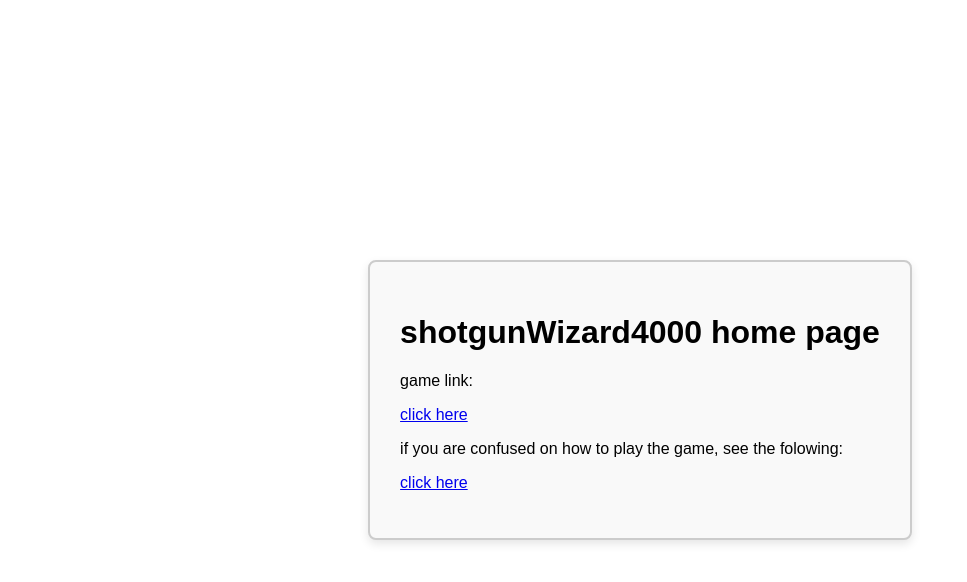
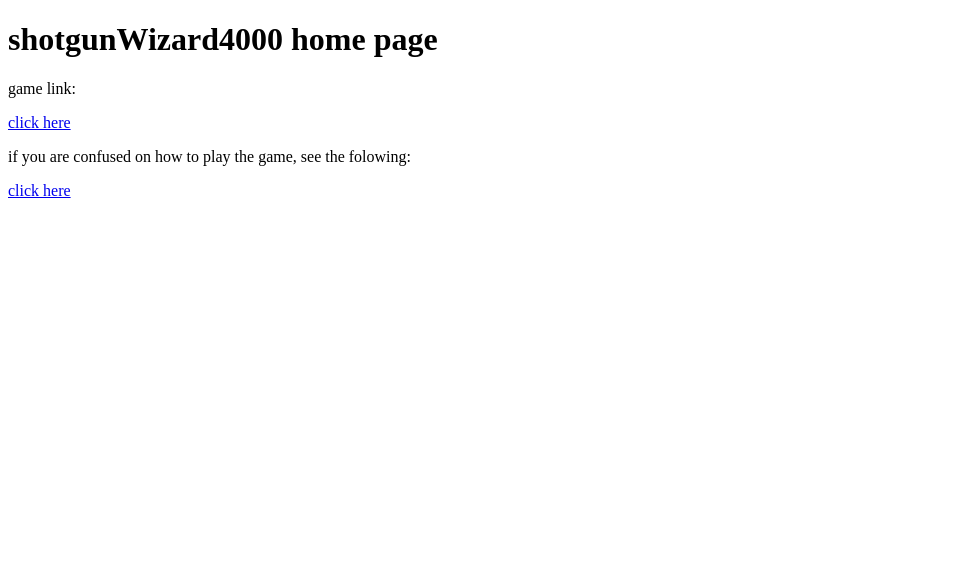
Before and after one commit to Felix-Shepherd/ShotgunWizard4000, a plain HTML site: page index.html in a window 1280 px wide. Shown: the whole page, without its empty margins (0-967 px from the left). Drawn offline with Linux system fonts and the light colour scheme.

Commit message:
css is lowk just bloatware

```diff
--- a/controls.css
+++ /dev/null
@@ -1,27 +0,0 @@
-
-html, body {
-  height: 100%;
-  margin: 0;
-  display: flex;
-  align-items: center;
-  justify-content: center;
-}
-
-
-body {
-  font-family: Arial, Helvetica, sans-serif;
-}
-
-
-.center-box {
-    max-width: 600px;
-    margin: 80px auto;
-    padding: 30px;
-    background: #f9f9f9;
-    border: 2px solid #ccc;
-    border-radius: 8px;
-    box-shadow: 0 4px 10px rgba(0,0,0,0.1);
-    text-align: left;
-    font-family: Arial, Helvetica, sans-serif;
-    font-size: 16px;
-}
--- a/home.css
+++ /dev/null
@@ -1,30 +0,0 @@
-
-html, body {
-  height: 100%;
-  margin: 0;
-  display: flex;
-  align-items: center;
-  justify-content: center;
-}
-
-body {
-  font-family: Arial, Helvetica, sans-serif;
-}
-
-.center-box {
-    max-width: 600px;
-    margin: 80px auto;
-    padding: 30px;
-    background: #f9f9f9;
-    border: 2px solid #ccc;
-    border-radius: 8px;
-    box-shadow: 0 4px 10px rgba(0,0,0,0.1);
-    text-align: left;
-    font-family: Arial, Helvetica, sans-serif;
-    font-size: 16px;
-}
-
-
-body {
-  font-family: Arial, Helvetica, sans-serif;
-}
--- a/index.html
+++ b/index.html
@@ -2,7 +2,6 @@
 <html lang="en">
 <head>
   <meta charset="UTF-8">
-  <link rel="stylesheet" href="home.css">
   <title>Home</title>
   <script>
     if (/Android|webOS|iPhone|iPad|iPod|BlackBerry|IEMobile|Opera Mini/i.test(navigator.userAgent)) {
```
Also changed, not shown: controls.html (+0 -1 lines).
